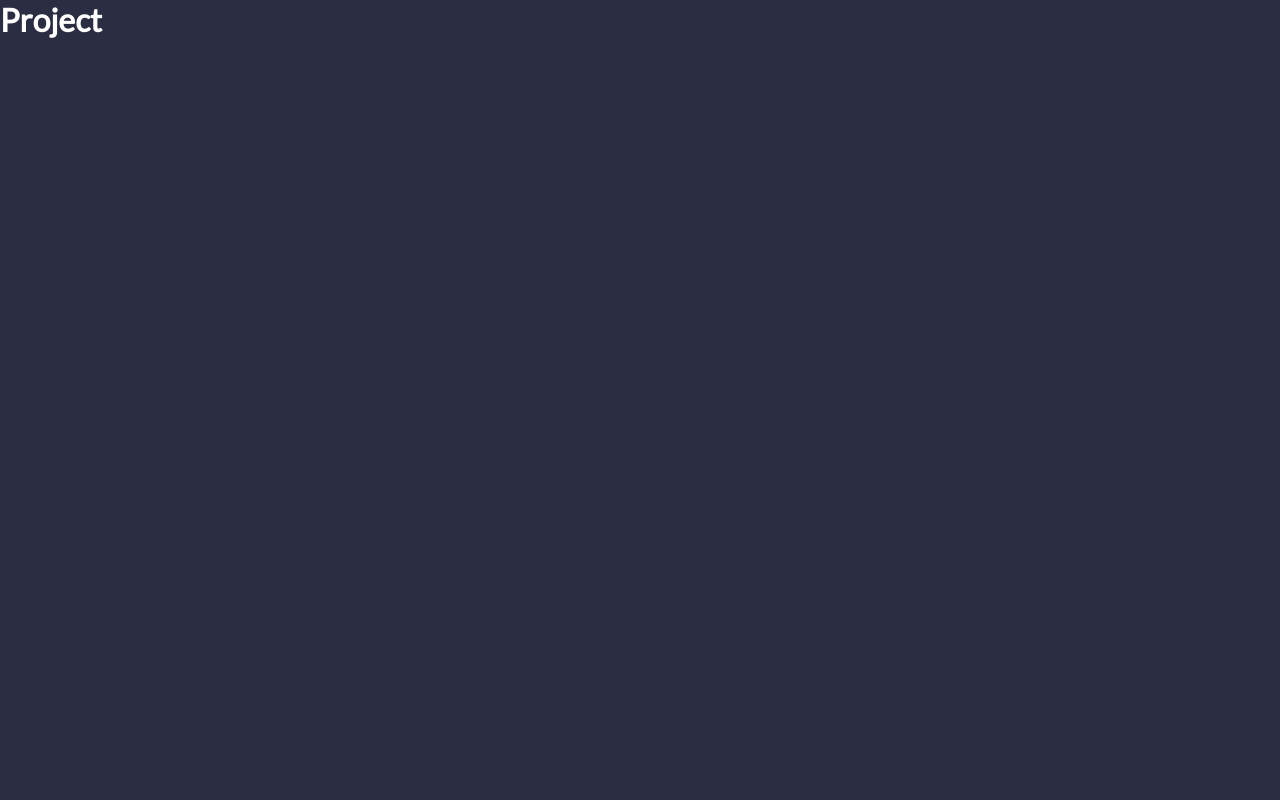
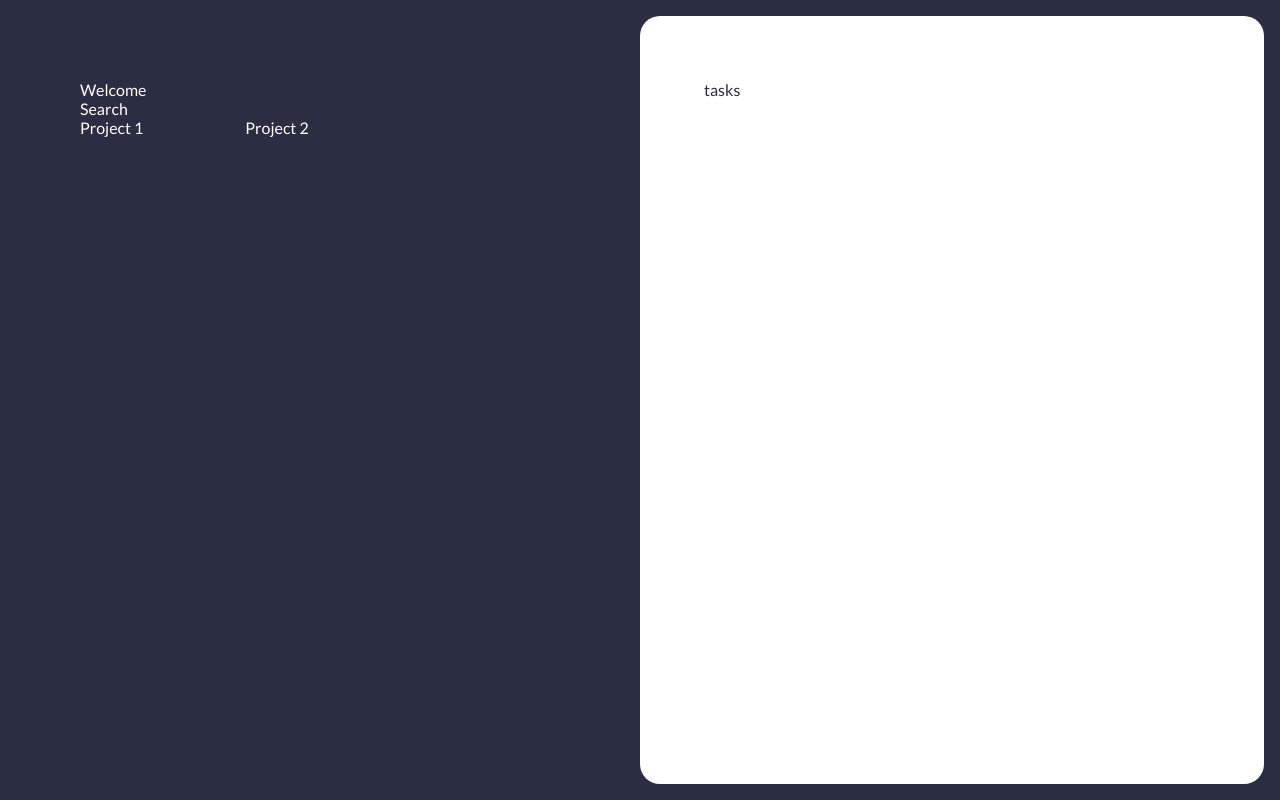
Before and after one commit to deviled-devs/task-manager, a React (Create React App) app: page / in a window 1280 px wide. Built offline with nearby package versions, Linux system fonts and the light colour scheme.

Commit message:
render prop project list and task section

```diff
--- /dev/null
+++ b/src/components/Projects/ProjectList/index.tsx
@@ -0,0 +1,20 @@
+import React from "react";
+import styled from "styled-components";
+
+import { Project } from "../ProjectItem";
+
+interface Props {
+  render(project: Project): JSX.Element;
+  data: Array<Project>;
+}
+
+const ProjectList: React.SFC<Props> = ({ render, data }) => (
+  <Grid>{data.map(project => render(project))}</Grid>
+);
+
+export default ProjectList;
+
+const Grid = styled.div`
+  display: grid;
+  grid-template-columns: 1fr 1fr 1fr;
+`;
--- /dev/null
+++ b/src/components/Projects/index.tsx
@@ -0,0 +1,43 @@
+import React from "react";
+import styled from "styled-components";
+
+import ProjectList from "./ProjectList";
+import ProjectItem from "./ProjectItem";
+
+const Projects = () => {
+  return (
+    <Layout>
+      <Left>
+        <div>Welcome</div>
+        <div>Search</div>
+        <ProjectList
+          render={project => <ProjectItem key={project.id} {...project} />}
+          data={[
+            { id: "123", name: "Project 1" },
+            { id: "124", name: "Project 2" }
+          ]}
+        />
+      </Left>
+      <Right>tasks</Right>
+    </Layout>
+  );
+};
+
+export default Projects;
+
+const Layout = styled.div`
+  display: grid;
+  grid-template-columns: 1fr 1fr;
+  height: 100%;
+  padding: 1em;
+`;
+
+const Left = styled.div`
+  padding: 4em;
+`;
+const Right = styled.div`
+  background-color: ${({ theme }) => theme.font};
+  color: ${({ theme }) => theme.base};
+  border-radius: 20px;
+  padding: 4em;
+`;
--- a/src/containers/Projects/index.tsx
+++ b/src/containers/Projects/index.tsx
@@ -1,5 +1,7 @@
 import React from "react";
 
-const Projects = () => <h1>Project</h1>;
+import ProjectPresentation from "../../components/Projects";
+
+const Projects = () => <ProjectPresentation />;
 
 export default Projects;
```
Also changed, not shown: src/components/Projects/ProjectItem/index.tsx (+7 -2 lines).
